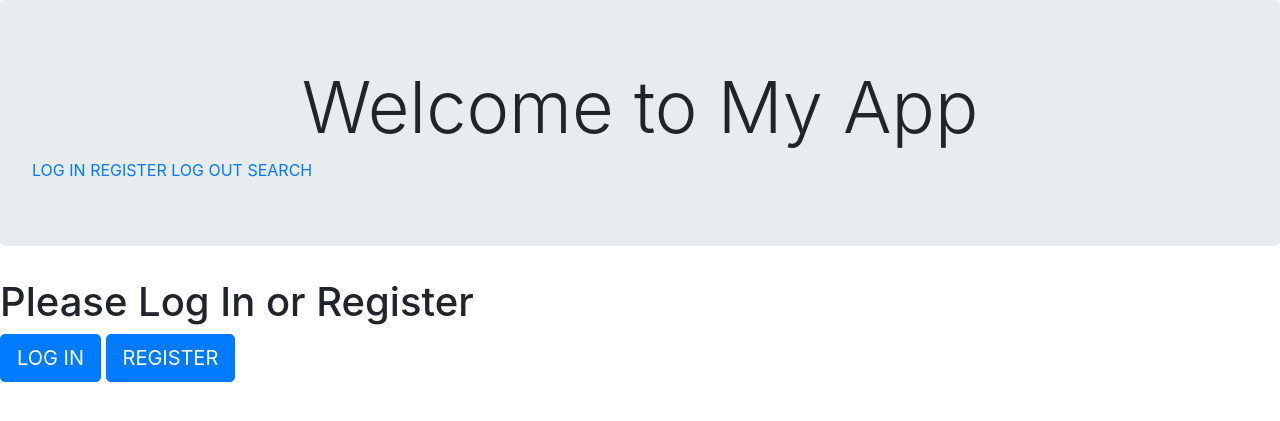
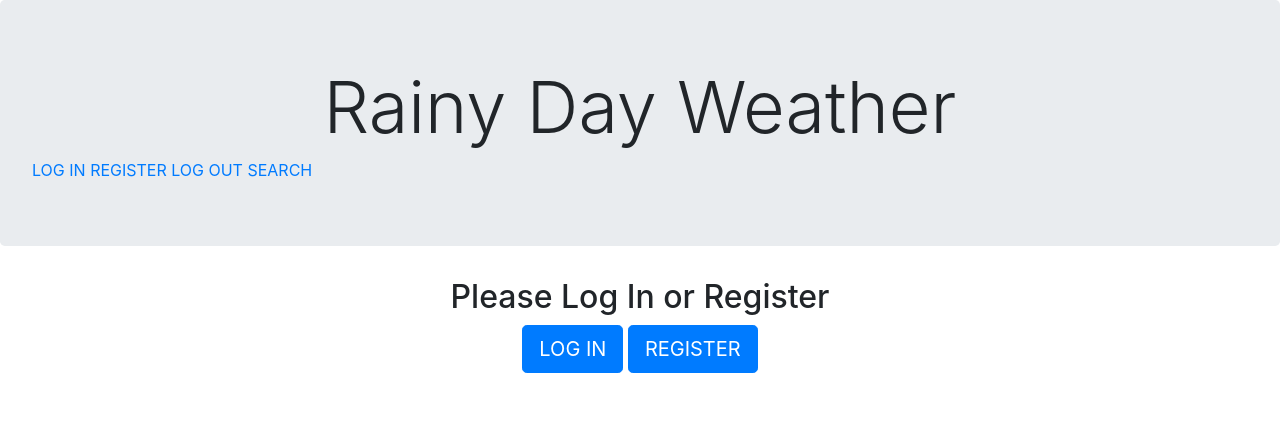
Before and after one commit to ethanbates14/project1, a Flask app: page / in a window 1280 px wide. Shown: the top 421 px of the page. Run offline with Flask 2, Linux system fonts and the light colour scheme; some libraries are stand-ins or nearby versions.

Commit message:
Adjustments to Index Page

```diff
--- a/application.py
+++ b/application.py
@@ -123,15 +123,7 @@ def search():
 
 @app.route("/results", methods=['GET', 'POST'])
 def results():
-	"""Results Form"""
-	loc_param = request.form['search_param']
-	loc_input = request.form['search_input']
-
-	if loc_param == 'zipcode':
-		loc_data = db.query(Cities).filter(Cities.zipcode.like("%" + loc_input + "%")).all()
-	elif loc_param == 'cityname':
-		loc_data = db.query(Cities).filter(Cities.city_name.like("%" + loc_input + "%")).all()
-
+	loc_data = db.query(Cities).filter(Cities.zipcode.like("%91601%")).all()
 	return render_template("results.html", locations=loc_data)
 
 @app.route("/location")
--- a/templates/index.html
+++ b/templates/index.html
@@ -5,7 +5,13 @@
 {% endblock %}
 
 {% block body %}
-    <h1>Please Log In or Register</h1>
-    <a href="{{ url_for('login') }}" class="btn btn-primary btn-lg" role="button">LOG IN</a>
-    <a href="{{ url_for('register') }}" class="btn btn-primary btn-lg" role="button">REGISTER</a>
+    <div class="container text-center">
+        <div class="row">
+            <div class="col-sm-12">
+                <h2>Please Log In or Register</h2>
+                <a href="{{ url_for('login') }}" class="btn btn-primary btn-lg" role="button">LOG IN</a>
+                <a href="{{ url_for('register') }}" class="btn btn-primary btn-lg" role="button">REGISTER</a>
+            </div>
+        </div>
+    </div>
 {% endblock %}
--- a/templates/layout.html
+++ b/templates/layout.html
@@ -6,7 +6,7 @@
     </head>
     <body>
         <div class="jumbotron">
-            <h1 class="display-3 text-center">Welcome to My App</h1>
+            <h1 class="display-3 text-center">Rainy Day Weather</h1>
             <a href="/login">LOG IN</a>
             <a href="/register">REGISTER</a>
             <a href="/logout">LOG OUT</a>
```
Also changed, not shown: templates/results.html (+14 -3 lines).
